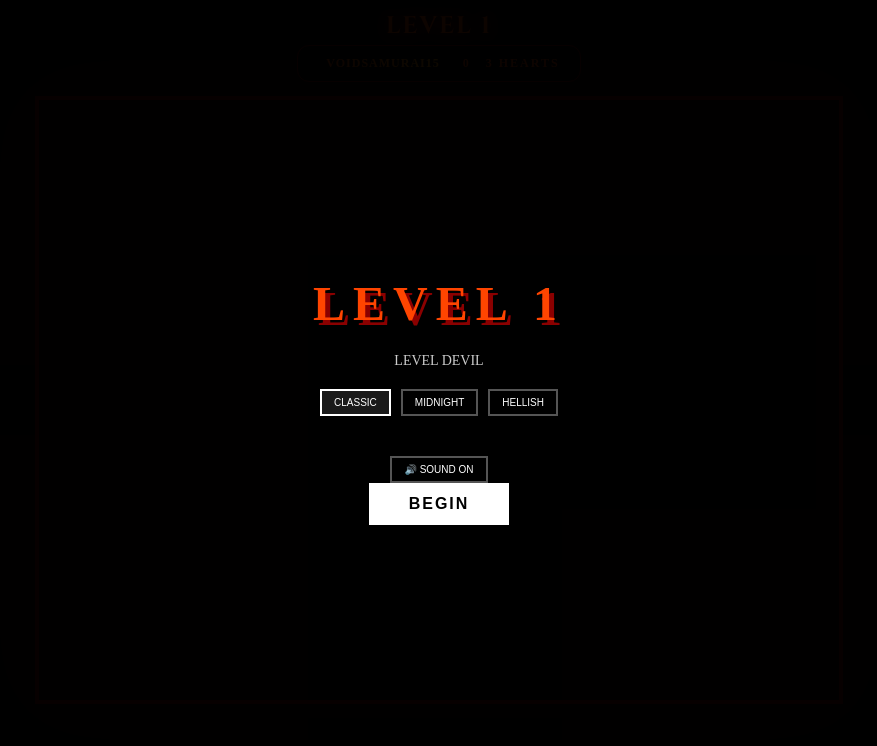
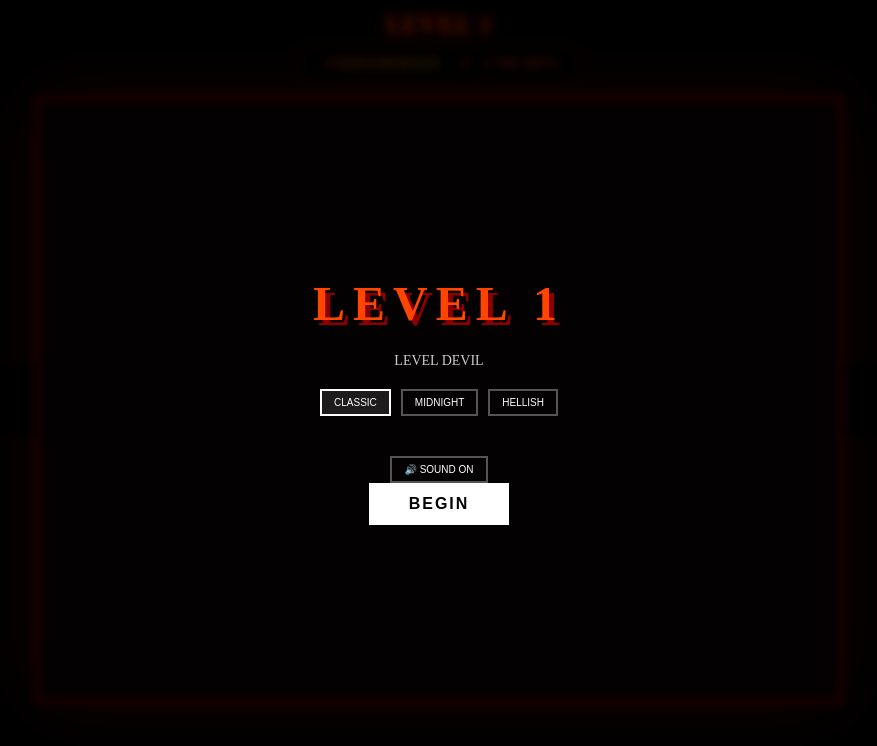
Before and after one commit to RaviDandaiya/Devil-dev, a website built with Vite: page index.html in a window 1280 px wide. Shown: the whole page, without its empty margins (201-1078 px from the left). Built offline with nearby package versions, Linux system fonts and the light colour scheme; a web font is replaced by a local one.

Commit message:
Fix Visibility: Transparent Start Screen and Landscape Scaling

```diff
--- a/src/style.css
+++ b/src/style.css
@@ -92,7 +92,8 @@ body {
     left: 0;
     width: 100%;
     height: 100%;
-    background: rgba(0, 0, 0, 0.95);
+    background: rgba(0, 0, 0, 0.7);
+    /* Semi-transparent to show game */
     display: flex;
     flex-direction: column;
     justify-content: center;
@@ -101,6 +102,8 @@ body {
     z-index: 50;
     text-transform: uppercase;
     text-align: center;
+    backdrop-filter: blur(5px);
+    /* Add blur for premium feel */
 }
 
 #theme-selector {
```
